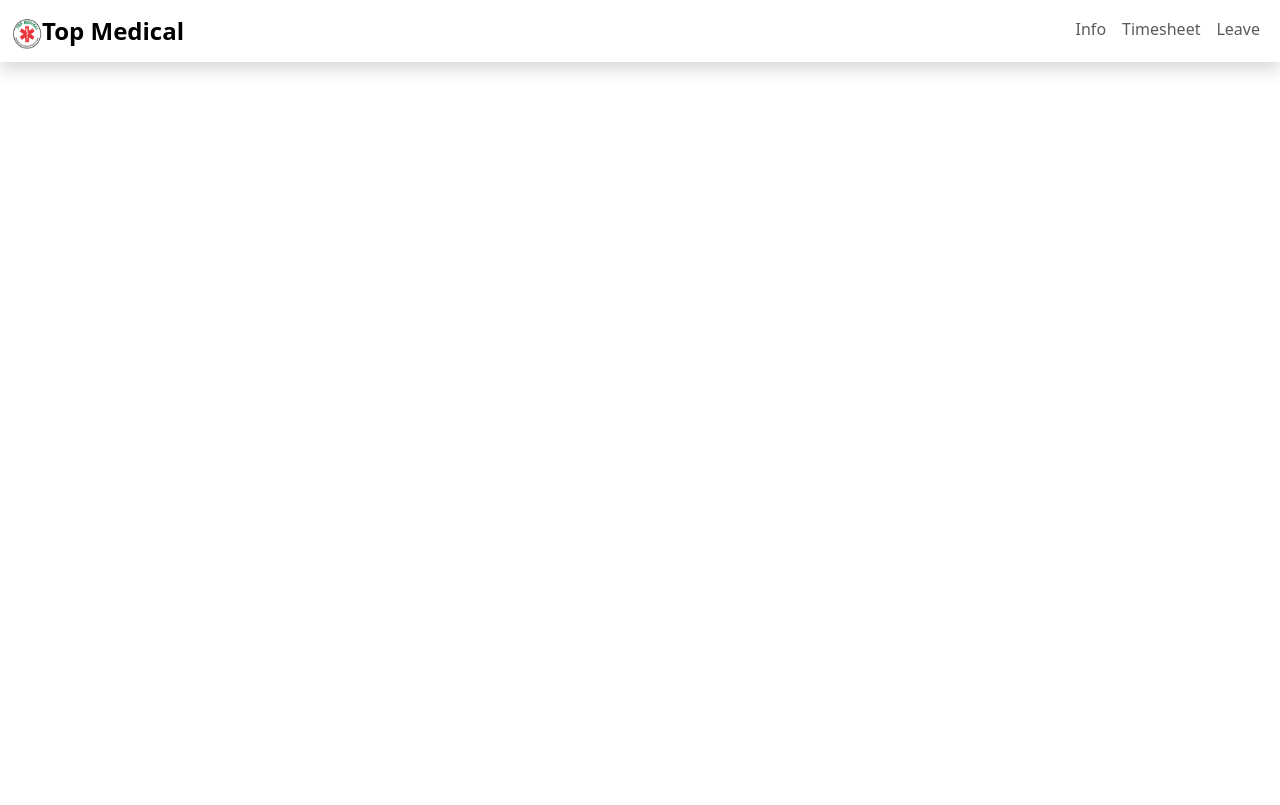
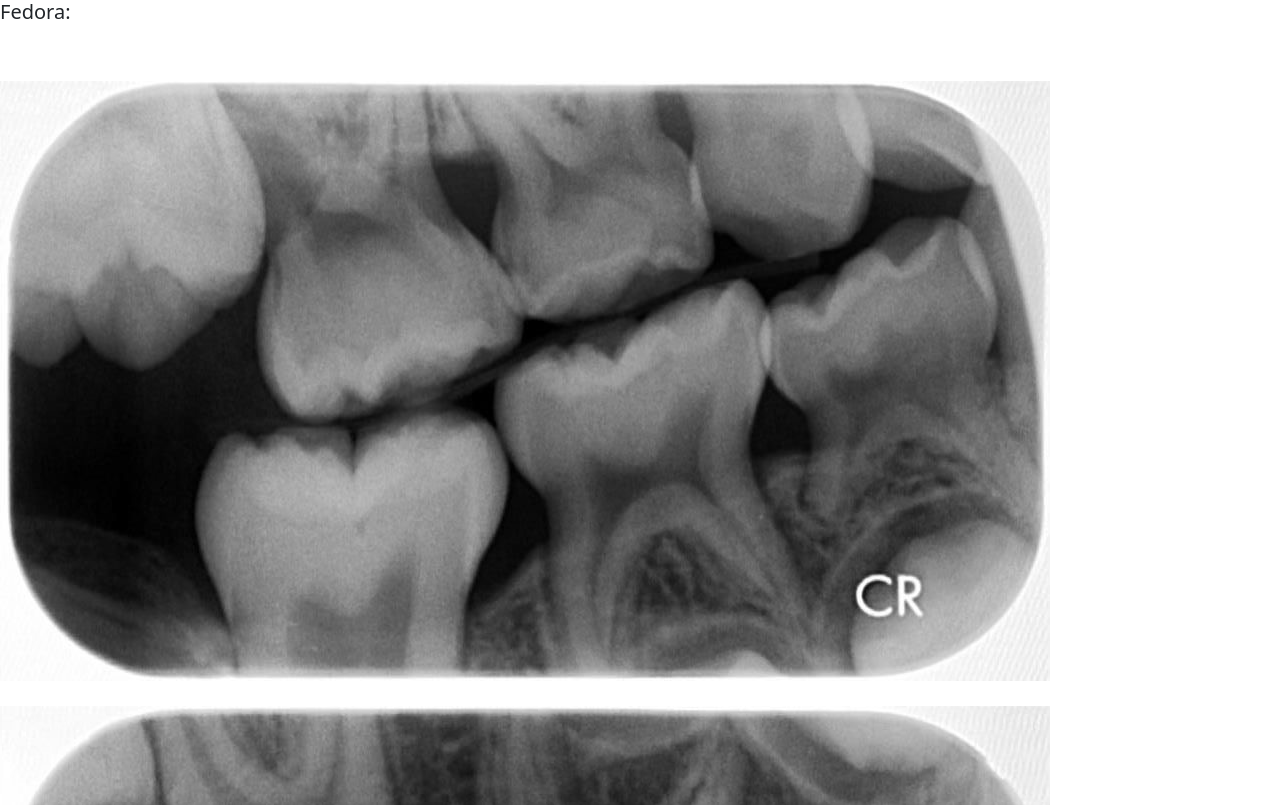
Before and after one commit to kentwkwong/topmedfrontend, a React (Create React App) app: page /Teeth in a window 1280 px wide. Shown: the top 805 px of the page. Built offline with nearby package versions, Linux system fonts and the light colour scheme.

Commit message:
check teeth

```diff
--- a/src/App.tsx
+++ b/src/App.tsx
@@ -5,20 +5,25 @@ import { BrowserRouter, Routes, Route } from "react-router-dom";
 import { Leave } from "./pages/Leave";
 import Timesheet from "./pages/Timesheet";
 import { Info } from "./pages/Info";
+import { Teeth } from "./pages/Teeth";
+
 function App() {
   let navItems = ["Info", "Timesheet", "Leave"];
   return (
     <>
-      <Navbar
+      {/* <Navbar
         brandName="Top Medical"
         imageSrcPath={ImagePath}
         navItems={navItems}
-      />
-      <Routes>
-        <Route path="/Info" element={<Info />}></Route>
-        <Route path="/Timesheet" element={<Timesheet />}></Route>
-        <Route path="/Leave" element={<Leave />}></Route>
-      </Routes>
+      /> */}
+      <span>
+        <Routes>
+          <Route path="/Info" element={<Info />}></Route>
+          <Route path="/Timesheet" element={<Timesheet />}></Route>
+          <Route path="/Leave" element={<Leave />}></Route>
+          <Route path="/Teeth" element={<Teeth />}></Route>
+        </Routes>
+      </span>
     </>
   );
 }
--- /dev/null
+++ b/src/pages/Teeth.tsx
@@ -0,0 +1,17 @@
+import React from "react";
+import Image1 from "../assets/fedora1.jpg";
+import Image2 from "../assets/fedora2.jpg";
+
+export function Teeth() {
+  return (
+    <div>
+      <h5>Fedora:</h5>
+      <br />
+      <br />
+      <img src={Image1} className="d-inline-block align-text-top" />
+      <br />
+      <br />
+      <img src={Image2} className="d-inline-block align-text-top" />
+    </div>
+  );
+}
```
Also changed, not shown: src/assets/fedora1.jpg (added), src/assets/fedora2.jpg (added).
